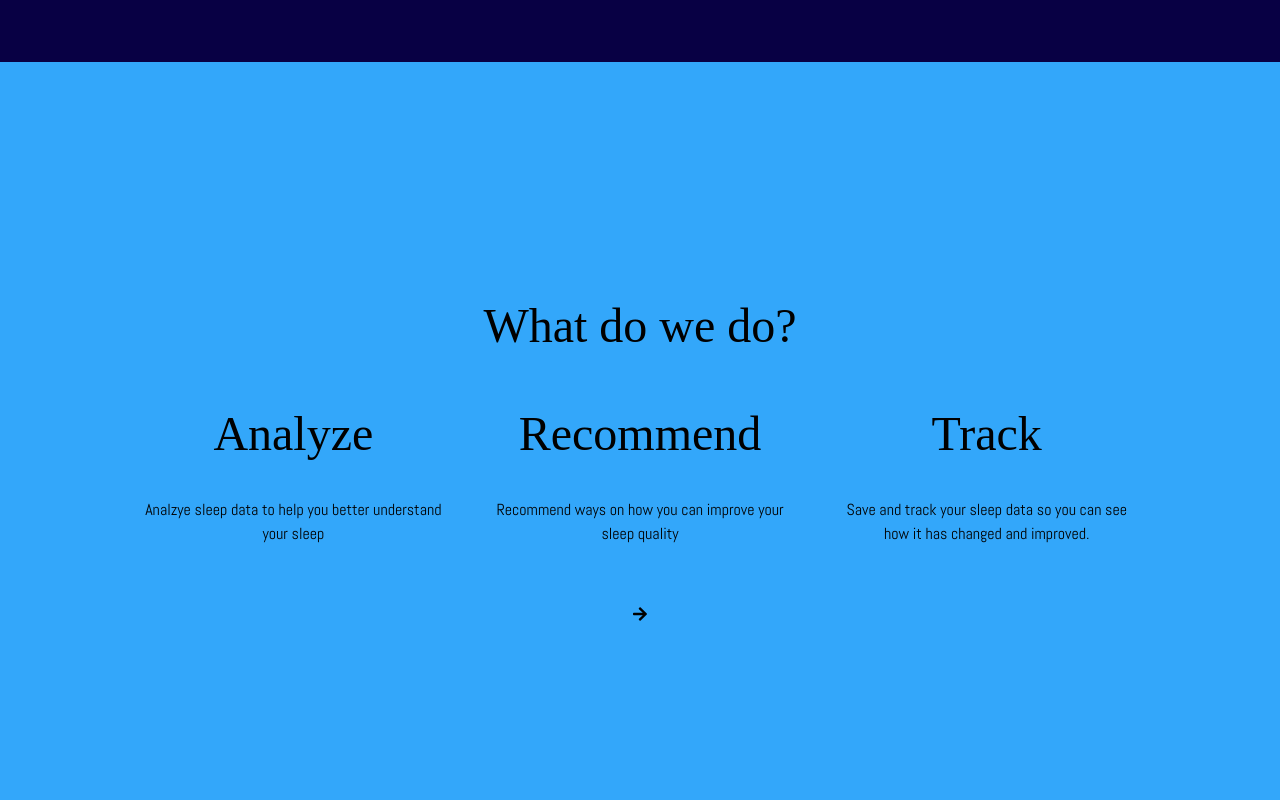
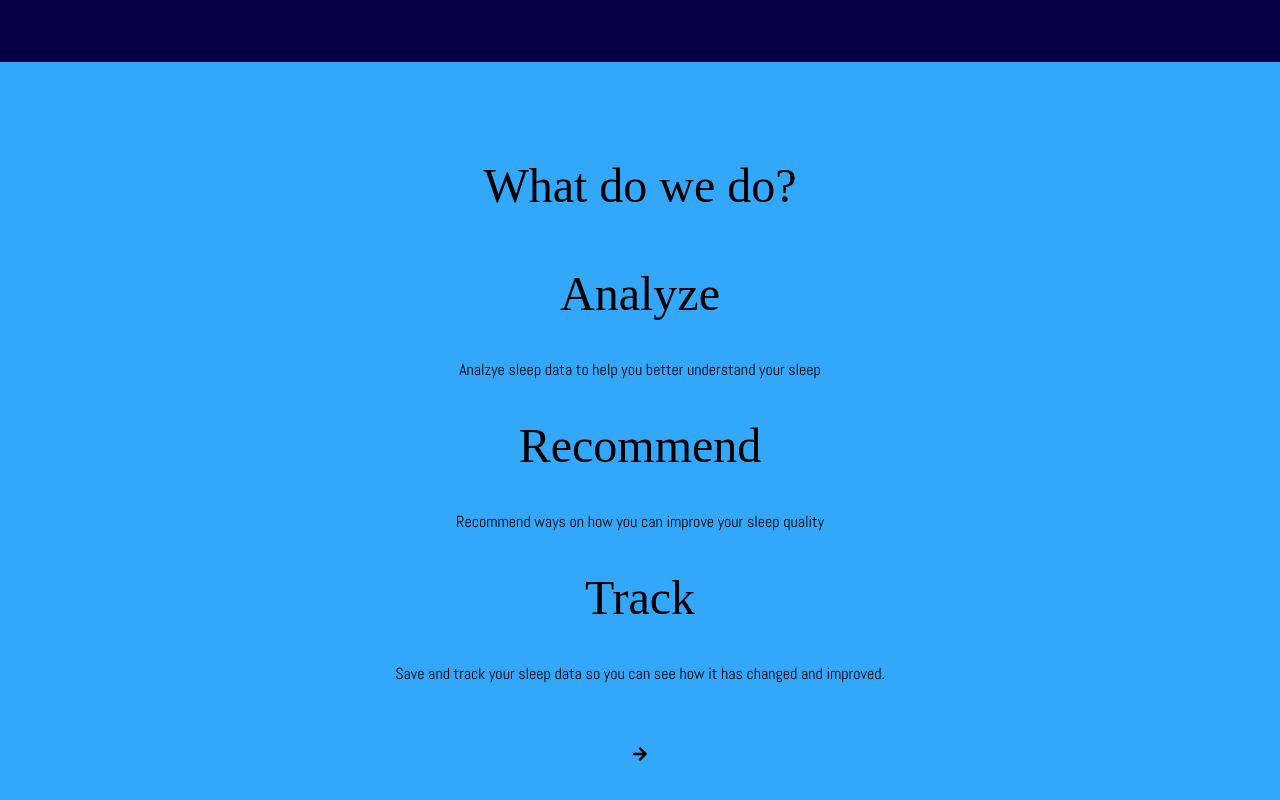
Before and after one commit to Ajaiah-D/HunterCapstoneSpring2025, a React (Vite) app in the folder sleepanalyzer/: page / in a window 1280 px wide. Shown: the part 1538-2338 px from the top of the page. Built offline with nearby package versions, Linux system fonts and the light colour scheme; no server answers; a web font is replaced by a local one.

Commit message:
fixed heading bug and shortened tailwindcss

```diff
--- a/sleepanalyzer/src/index.css
+++ b/sleepanalyzer/src/index.css
@@ -30,12 +30,21 @@ button {
   cursor:pointer;
 }
 
-#home, #login {
-  background-image: linear-gradient(0deg, rgba(193,189,219, 0.5), rgba(63,164,171, 0.7)), url("@/assets/nightsky.jpg");
+.center {
+  display: flex;
+  flex-direction: column;
+  justify-content: center;
+  align-items: center;
+  text-align: center;
+}
+
+#login {
+  background-image: linear-gradient(180deg, rgba(175, 149, 242, 1), rgba(44, 34, 158, 1), rgba(22, 19, 102, 1)), url("@/assets/starfall.gif");
   background-repeat: no-repeat;
   background-size: cover;
+  background-blend-mode: screen;
 }
 
 .gradient {
-  background: linear-gradient(rgba(14, 62, 151, 0.5) 50%, black);
+  background: linear-gradient(rgba(22, 19, 102, 0.5) 50%, rgba(8, 0, 68, 1));
 }
--- a/sleepanalyzer/src/pages/Home.tsx
+++ b/sleepanalyzer/src/pages/Home.tsx
@@ -17,7 +17,7 @@ const Home = (props: Props) => {
         <section className="font-main text-white">
             <ParallaxProvider>
                 <ParallaxScroll backimage="/src/assets/starfall.gif" foreimage="/src/assets/rock.png" height="h-screen">
-                    <div className="md: flex flex-col items-center justify-center text-white">
+                    <div className="center text-white">
                         <div className="min-h-[3.5/6]">
                             <TypeAnimation
                                 sequence={[
@@ -30,7 +30,7 @@ const Home = (props: Props) => {
                                 ]}
                                 repeat={Infinity}
                                 speed={{type: "keyStrokeDelayInMs", value: 100}}
-                                className="text-4xl uppercase sm:text-7xl md:text-8xl lg:text-9xl [text-shadow:_0_10px_0_rgb(55_70_176_/_40%)]"
+                                className="uppercase sm:text-7xl md:text-8xl lg:text-9xl [text-shadow:_0_10px_0_rgb(55_70_176_/_40%)]"
                           />
                         </div>
                         <p className="mt-8 text-2xl">The only way to understand sleep</p>
@@ -46,7 +46,7 @@ const Home = (props: Props) => {
                 </ParallaxScroll>
                 <div id="why" className="p-10 h-screen w-screen bg-[#080044] grid place-items-center"
                 >
-                    <motion.div className="w-4/6 gap-3 p-5 flex flex-col justify-center items-center"
+                    <motion.div className="center w-4/6 gap-3 p-5"
                         variants={{
                             hidden: {opacity: 0, y: 75},
                             visible: {opacity: 1, y: 0}
@@ -65,7 +65,7 @@ const Home = (props: Props) => {
                     </motion.div>
                 </div>
                 <div id="what" className="p-10 text-black bg-[#33A7FA] h-screen grid place-items-center">
-                    <motion.div className="w-5/6 flex flex-col justify-center items-center gap-5"
+                    <motion.div className="center w-5/6 gap-5"
                         variants={{
                             hidden: {opacity: 0, y: 75},
                             visible: {opacity: 1, y: 0}
@@ -75,7 +75,7 @@ const Home = (props: Props) => {
                         whileInView={"visible"}
                     >
                         <h1 className="font-header text-5xl mb-10">What do we do?</h1>
-                        <div className="flex gap-10 text-center justify-center items-center">
+                        <div className="gap-10 center">
                             <div className="flex-1">
                                 <h2 className="font-header text-5xl mb-10">Analyze</h2>
                                 <h3> Analzye sleep data to help you better understand your sleep </h3>
@@ -95,7 +95,7 @@ const Home = (props: Props) => {
                     </motion.div>
                 </div>
                 {/* <div id="contacts" className="p-10 text-black bg-lightcoral h-screen grid place-items-center">
-                    <div className="w-full gap-3 p-5 flex flex-col justify-center items-center">
+                    <div className="w-full gap-3 p-5 center">
                         <h1 className="font-header text-5xl mb-10">Need help? Contact us</h1>
                         <CustomInput placeholder="Name" type="string" title="Name">
                         </CustomInput>
```
